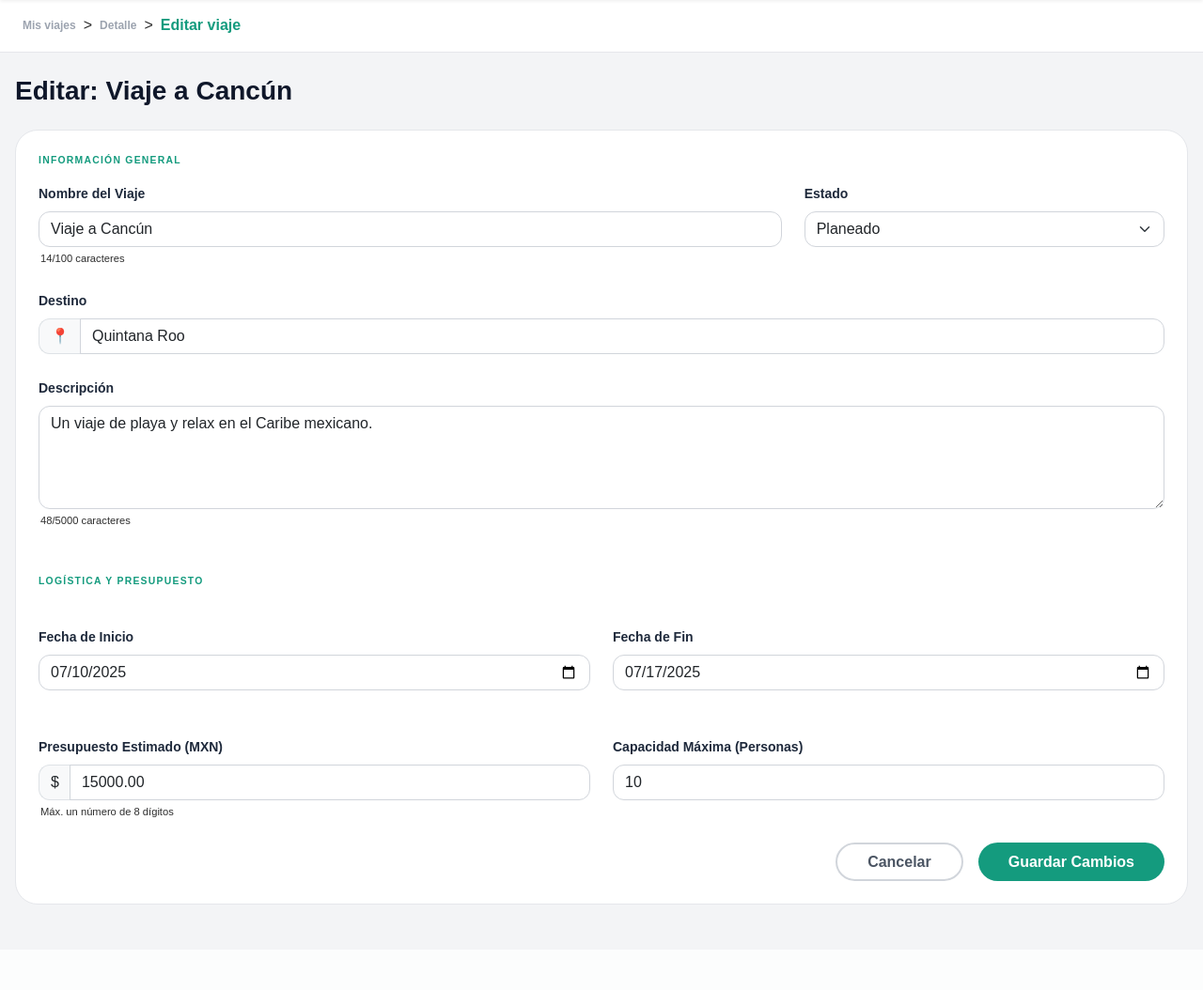
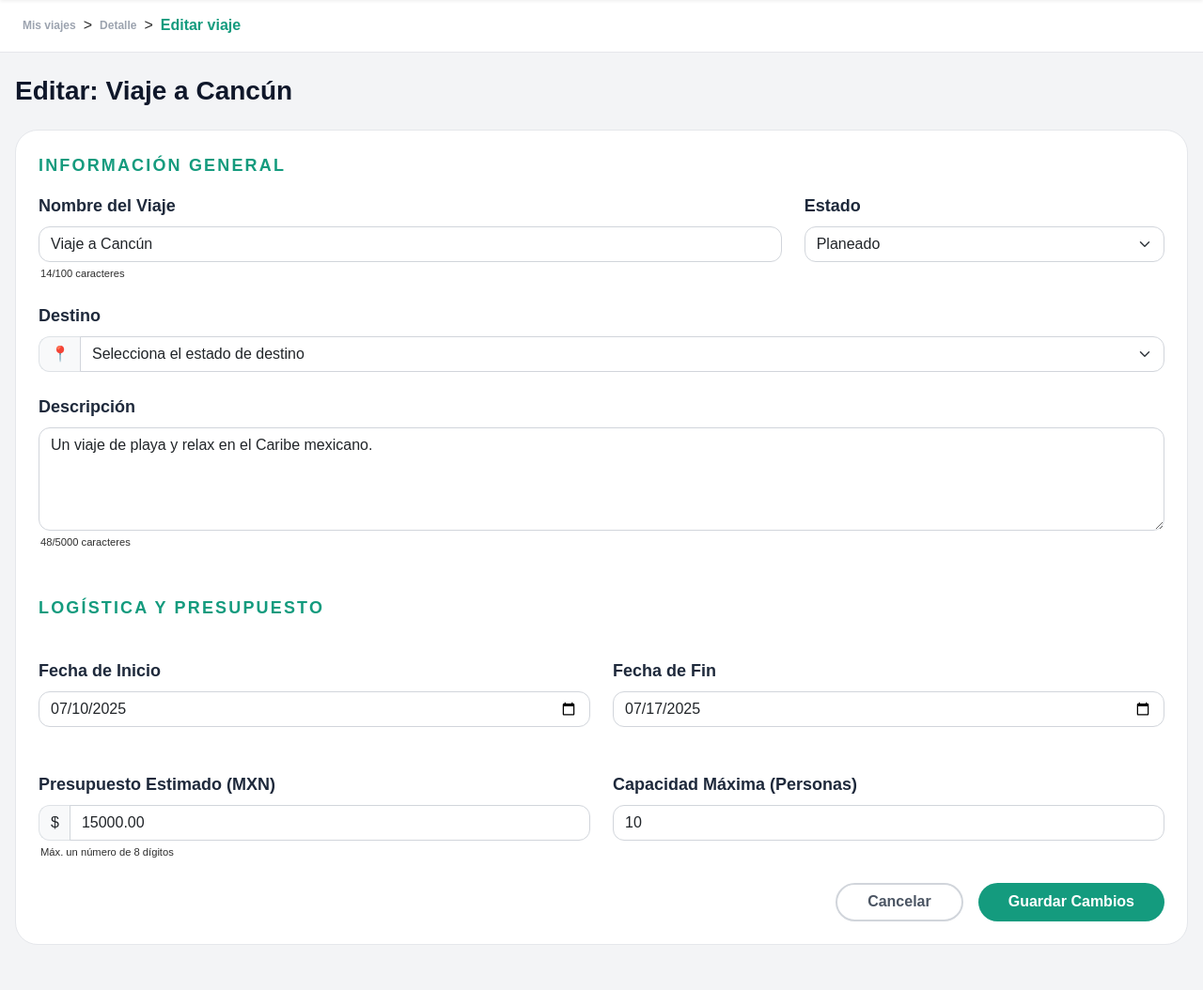
Before and after one commit to HecRod56/Faro-del-viajero, a Django app: page /viajes/editar/1/ in a window 1280 px wide. Shown: the part 81-1135 px from the top of the page at 94% size. Before the commit the page ends 1044 px from the top, so only its background shows below. Run offline with Django 5.2, Linux system fonts and the light colour scheme; data comes from the database, SQL or seed files in the repository.

Commit message:
[VIEW]Destino y tam de titulos modificados en editar viaje

```diff
--- a/apps/gestion_viajes/templates/gestion_viajes/detalle_viaje.html
+++ b/apps/gestion_viajes/templates/gestion_viajes/detalle_viaje.html
@@ -42,7 +42,6 @@
             </div>
 
             <hr class="card-divider">
-
             <div class="card-body">
                 <p class="section-label">Descripción y destino</p>
                 <h5 style="font-size: var(--font-size-h3); font-weight: var(--font-weight-bold); margin: 0 0 0.5rem;">📍
--- a/apps/gestion_viajes/templates/gestion_viajes/editar_viaje.html
+++ b/apps/gestion_viajes/templates/gestion_viajes/editar_viaje.html
@@ -21,39 +21,77 @@
     <div class="row justify-content-center">
         <div class="col-12">
             <div class="section-card">
-                <p class="section-label">Información General</p>
+                <p class="section-label" style="font-size: var(--font-size-h3);">Información General</p>
 
                 <form method="POST">
                     {% csrf_token %}
 
                     <div class="row g-4">
                         <div class="col-12 col-md-8">
-                            <label class="fw-bold mb-2">Nombre del Viaje</label>
-                            <input id="editar-nombre" type="text" name="nombre" class="form-control input-field" maxlength="100" style="transition: border-color 0.3s;" value="{{ viaje.nombre }}" required>
-                            <small id="nombre-help" class="txt-muted" style="font-size: 0.7rem; display: block; margin-top: 4px; padding-left: 2px; transition: color 0.3s;">0/100 caracteres</small>
+                            <label class="fw-bold mb-2" style="font-size: var(--font-size-h3);">Nombre del Viaje</label>
+                            <input id="editar-nombre" type="text" name="nombre" class="form-control input-field"
+                                maxlength="100" style="transition: border-color 0.3s;" value="{{ viaje.nombre }}"
+                                required>
+                            <small id="nombre-help" class="txt-muted"
+                                style="font-size: 0.7rem; display: block; margin-top: 4px; padding-left: 2px; transition: color 0.3s;">0/100
+                                caracteres</small>
                         </div>
 
                         <div class="col-12 col-md-4">
-                            <label class="fw-bold mb-2">Estado</label>
+                            <label class="fw-bold mb-2" style="font-size: var(--font-size-h3);">Estado</label>
                             <select name="estado" class="form-select input-field">
                                 <option value="planeado" {% if estado_planeado %}selected{% endif %}>Planeado</option>
                                 <option value="en curso" {% if estado_en_curso %}selected{% endif %}>En curso</option>
-                                <option value="finalizado" {% if estado_finalizado %}selected{% endif %}>Finalizado</option>
+                                <option value="finalizado" {% if estado_finalizado %}selected{% endif %}>Finalizado
+                                </option>
                             </select>
                         </div>
 
                         <div class="col-12">
-                            <label class="fw-bold mb-2">Destino</label>
+                            <label class="fw-bold mb-2" style="font-size: var(--font-size-h3);">Destino</label>
                             <div class="input-group">
                                 <span class="input-group-text bg-light border-end-0"
                                     style="border-radius: 0.75rem 0 0 0.75rem;">📍</span>
-                                <input type="text" name="destino" class="form-control input-field"
-                                    style="border-radius: 0 0.75rem 0.75rem 0;" value="{{ viaje.destino }}" required>
+                                <select id="destino" name="destino" class="form-select input-field" required>
+                                    <option value="" disabled selected>Selecciona el estado de destino</option>
+                                    <option value="Aguascalientes">Aguascalientes</option>
+                                    <option value="Baja California">Baja California</option>
+                                    <option value="Baja California Sur">Baja California Sur</option>
+                                    <option value="Campeche">Campeche</option>
+                                    <option value="Coahuila">Coahuila</option>
+                                    <option value="Colima">Colima</option>
+                                    <option value="Chiapas">Chiapas</option>
+                                    <option value="Chihuahua">Chihuahua</option>
+                                    <option value="Ciudad de México">Ciudad de México</option>
+                                    <option value="Durango">Durango</option>
+                                    <option value="Guanajuato">Guanajuato</option>
+                                    <option value="Guerrero">Guerrero</option>
+                                    <option value="Hidalgo">Hidalgo</option>
+                                    <option value="Jalisco">Jalisco</option>
+                                    <option value="México">México</option>
+                                    <option value="Michoacán">Michoacán</option>
+                                    <option value="Morelos">Morelos</option>
+                                    <option value="Nayarit">Nayarit</option>
+                                    <option value="Nuevo León">Nuevo León</option>
+                                    <option value="Oaxaca">Oaxaca</option>
+                                    <option value="Puebla">Puebla</option>
+                                    <option value="Querétaro">Querétaro</option>
+                                    <option value="Quintana Roo">Quintana Roo</option>
+                                    <option value="San Luis Potosí">San Luis Potosí</option>
+                                    <option value="Sinaloa">Sinaloa</option>
+                                    <option value="Sonora">Sonora</option>
+                                    <option value="Tabasco">Tabasco</option>
+                                    <option value="Tamaulipas">Tamaulipas</option>
+                                    <option value="Tlaxcala">Tlaxcala</option>
+                                    <option value="Veracruz">Veracruz</option>
+                                    <option value="Yucatán">Yucatán</option>
+                                    <option value="Zacatecas">Zacatecas</option>
+                                </select>
                             </div>
                         </div>
 
                         <div class="col-12">
-                            <label class="fw-bold mb-2">Descripción</label>
+                            <label class="fw-bold mb-2" style="font-size: var(--font-size-h3);">Descripción</label>
                             <textarea id="editar-descripcion" name="descripcion" class="form-control input-field"
                                 rows="4" maxlength="5000"
                                 style="transition: border-color 0.3s;">{{ viaje.descripcion }}</textarea>
@@ -62,16 +100,17 @@
                                 caracteres</small>
                         </div>
 
-                        <p class="section-label mt-5">Logística y Presupuesto</p>
+                        <p class="section-label mt-5" style="font-size: var(--font-size-h3);">Logística y Presupuesto
+                        </p>
 
                         <div class="col-12 col-md-6">
-                            <label class="fw-bold mb-2">Fecha de Inicio</label>
+                            <label class="fw-bold mb-2" style="font-size: var(--font-size-h3);">Fecha de Inicio</label>
                             <input type="date" name="fecha_inicio" class="form-control input-field"
                                 value="{{ viaje.fecha_inicio|date:'Y-m-d' }}" required>
                         </div>
 
                         <div class="col-12 col-md-6">
-                            <label class="fw-bold mb-2">Fecha de Fin</label>
+                            <label class="fw-bold mb-2" style="font-size: var(--font-size-h3);">Fecha de Fin</label>
                             <input type="date" name="fecha_fin" class="form-control input-field"
                                 value="{{ viaje.fecha_fin|date:'Y-m-d' }}" required>
                         </div>
@@ -83,7 +122,8 @@
                         </div>
 
                         <div class="col-12 col-md-6">
-                            <label class="fw-bold mb-2">Presupuesto Estimado (MXN)</label>
+                            <label class="fw-bold mb-2" style="font-size: var(--font-size-h3);">Presupuesto Estimado
+                                (MXN)</label>
                             <div id="presupuesto-container" class="input-group" style="transition: border-color 0.3s;">
                                 <span id="presupuesto-simbolo" class="input-group-text bg-light border-end-0"
                                     style="border-radius: 0.75rem 0 0 0.75rem; transition: color 0.3s, background-color 0.3s;">$</span>
@@ -98,7 +138,8 @@
                         </div>
 
                         <div class="col-12 col-md-6">
-                            <label class="fw-bold mb-2">Capacidad Máxima (Personas)</label>
+                            <label class="fw-bold mb-2" style="font-size: var(--font-size-h3);">Capacidad Máxima
+                                (Personas)</label>
                             <input type="number" name="capacidad_max" class="form-control input-field"
                                 value="{{ viaje.capacidad_max }}">
                         </div>
```
